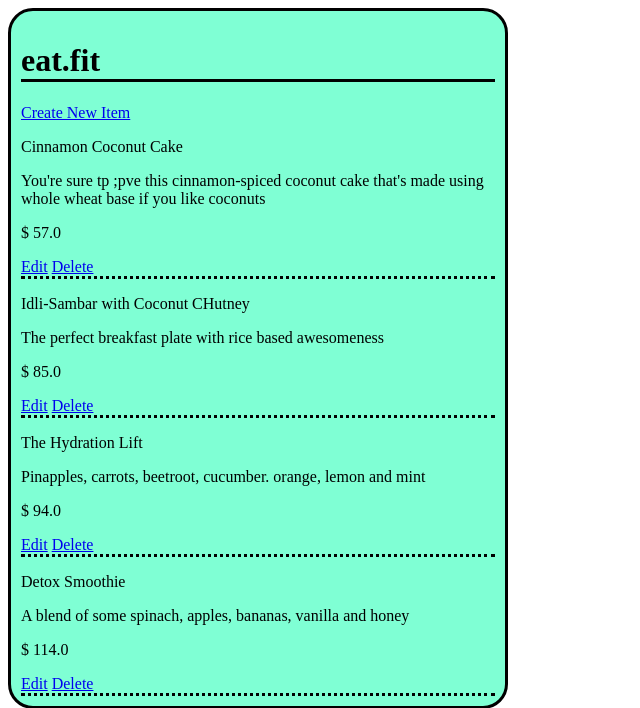
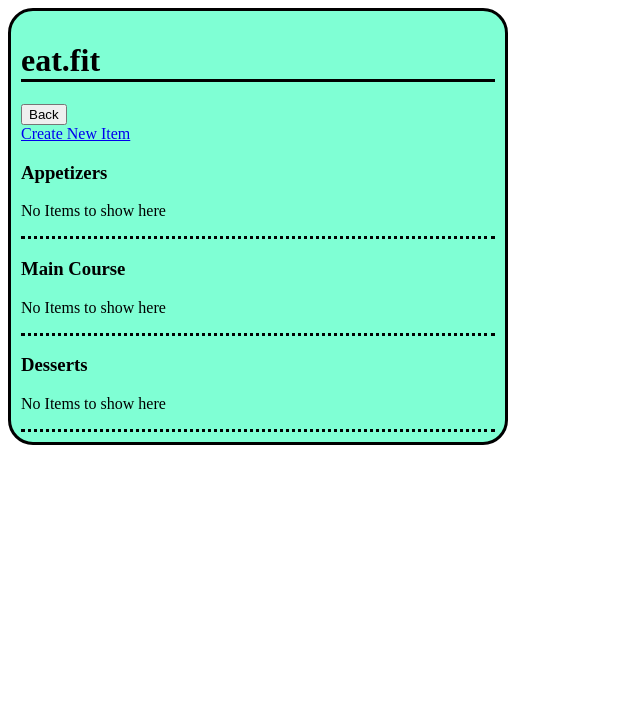
Before and after one commit to pranav97/flasky_restaurant, a Flask app: page /restaurant/2/menu in a window 1280 px wide. Shown: the top 708 px of the page, without its empty margins (0-640 px from the left). Run offline with Flask 2, Linux system fonts and the light colour scheme; data comes from the database, SQL or seed files in the repository; both versions use the stored data as it was after the commit.

Commit message:
added all crud functionality

```diff
--- a/final_project.py
+++ b/final_project.py
@@ -87,9 +87,12 @@
 def showMenu(restaurant_id):
     session = DBSession()
     restaurant = session.query(Restaurant).filter_by(id=restaurant_id).first()
-    items = session.query(MenuItem).filter_by(restaurant_id=restaurant_id).all()
+    # items = session.query(MenuItem).filter_by(restaurant_id=restaurant_id).all()
     # return render_template("menu.html", items=items, restaurant_id=restaurant_id, name=restaurant['name'])
-    return render_template('menu.html', restaurant_id=restaurant_id, name=restaurant.name, items=items)
+    entre = session.query(MenuItem).filter_by(restaurant_id=restaurant_id, course="Appetizer").all()
+    mainc = session.query(MenuItem).filter_by(restaurant_id=restaurant_id, course="Main Course").all()
+    dess = session.query(MenuItem).filter_by(restaurant_id=restaurant_id, course="Dessert").all()
+    return render_template('menu.html', restaurant_id=restaurant_id, name=restaurant.name, entre=entre, main_course=mainc, desserts=dess)
 
 
 @app.route('/restaurant/<int:restaurant_id>/menu/new', methods=['GET', 'POST'])
--- a/templates/menu.html
+++ b/templates/menu.html
@@ -6,6 +6,9 @@
 <body>
     <div id ="content">
         <h1 id="main-head">{{name}}</h1>
+        <a href="{{ url_for('showRestaurants', restaurant_id = restaurant_id) }}">
+            <button>Back</button>
+        </a><br>
         {% with messages = get_flashed_messages() %}
           {% if messages %}
             <ul class=flashes>
@@ -18,8 +21,38 @@
 
         <a href = '{{url_for("newMenuItem", restaurant_id = restaurant_id) }}'>
         Create New Item</a>
+        <h3>Appetizers</h3>
+        {% if not entre: %}
+            <div class="item">
 
-        {% for i in items %}
+                <p>No Items to show here</p>
+
+            </div>
+        {% endif %}
+        {% for i in entre %}
+            <div class="item">
+
+                <p>{{i.name}}</p>
+
+                <p>{{i.description}}</p>
+
+                <p> $ {{i.price}} </p>
+
+                <a href='{{url_for("editMenuItem", restaurant_id = restaurant_id, menu_id = i.id )}}'>Edit</a>
+
+                <a href='{{url_for("deleteMenuItem", restaurant_id = restaurant_id, menu_id = i.id, item=i )}}'>Delete</a>
+
+            </div>
+        {% endfor %}
+        <h3>Main Course</h3>
+        {% if not main_course: %}
+            <div class="item">
+
+                <p>No Items to show here</p>
+
+            </div>
+        {% endif %}
+        {% for i in main_course %}
             <div class="item">
 
                 <p>{{i.name}}</p>
@@ -35,6 +68,32 @@
             </div>
         {% endfor %}
 
+        <h3>Desserts</h3>
+         {% if not desserts: %}
+            <div class="item">
+
+                <p>No Items to show here</p>
+
+            </div>
+        {% endif %}
+        {% for i in desserts %}
+            <div class="item">
+
+                <p>{{i.name}}</p>
+
+                <p>{{i.description}}</p>
+
+                <p> $ {{i.price}} </p>
+
+                <a href='{{url_for("editMenuItem", restaurant_id = restaurant_id, menu_id = i.id )}}'>Edit</a>
+
+                <a href='{{url_for("deleteMenuItem", restaurant_id = restaurant_id, menu_id = i.id, item=i )}}'>Delete</a>
+
+            </div>
+        {% endfor %}
+
+
+
     </div>
 </body>
 
--- a/templates/newmenuitem.html
+++ b/templates/newmenuitem.html
@@ -6,6 +6,9 @@
 <body>
 <div id ="content">
     <h3 id="main-head">New Menu Item</h3>
+    <a href="{{ url_for('showRestaurants', restaurant_id = restaurant_id) }}">
+        <button>Back</button>
+    </a>
     <form action="{{ url_for('newMenuItem', restaurant_id=restaurant_id )}}" method='post'>
         Name: <input type="text" name="name"><br>
         Description: <input type="text" name="description"><br>
```
Also changed, not shown: restaurantmenu.db.
